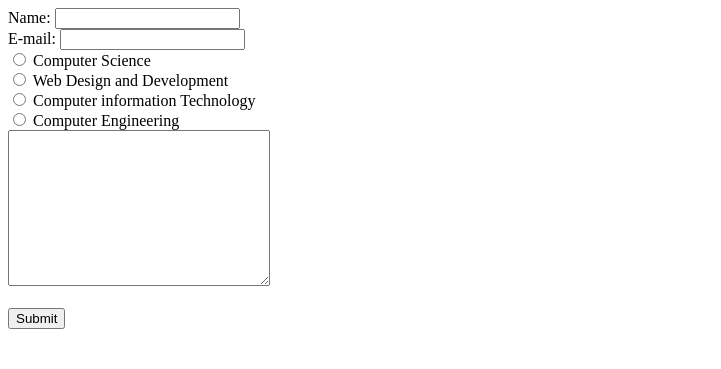
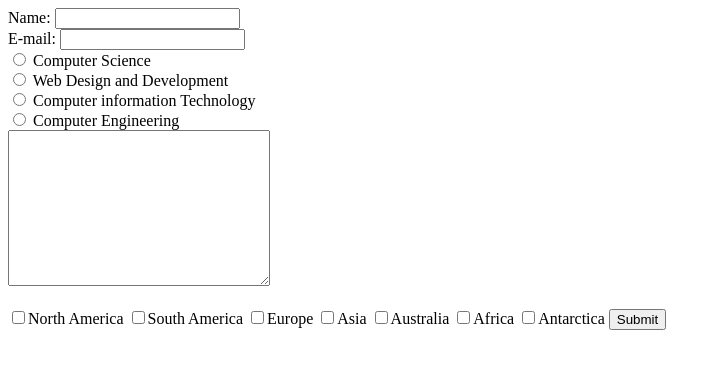
Before and after one commit to prbowler/bowlerhomepage, a PHP site: page /teach03.html in a window 1280 px wide. Shown: the top 369 px of the page, without its empty margins (0-721 px from the left). Run offline with PHP 8.4, Linux system fonts and the light colour scheme.

Commit message:
Teach03 first

```diff
--- a/web/teach03.html
+++ b/web/teach03.html
@@ -13,6 +13,13 @@
        <input type="radio" name="Major" value="Computer information Technology"> <label>Computer information Technology</label><br>
        <input type="radio" name="Major" value="Computer Engineering"> <label>Computer Engineering</label><br>
        <textarea name="Comments" rows="10" cols="30"></textarea><br><br>
+       <input type="checkbox" name="continents[]" value="North America"><label>North America</label>
+       <input type="checkbox" name="continents[]" value="South America"><label>South America</label>
+       <input type="checkbox" name="continents[]" value="Europe"><label>Europe</label>
+       <input type="checkbox" name="continents[]" value="Asia"><label>Asia</label>
+       <input type="checkbox" name="continents[]" value="Australia"><label>Australia</label>
+       <input type="checkbox" name="continents[]" value="Africa"><label>Africa</label>
+       <input type="checkbox" name="continents[]" value="Antarctica"><label>Antarctica</label>
        <input type="submit"><br>
    </form>
 
```
Also changed, not shown: web/teach03php.php (+6 -1 lines).
